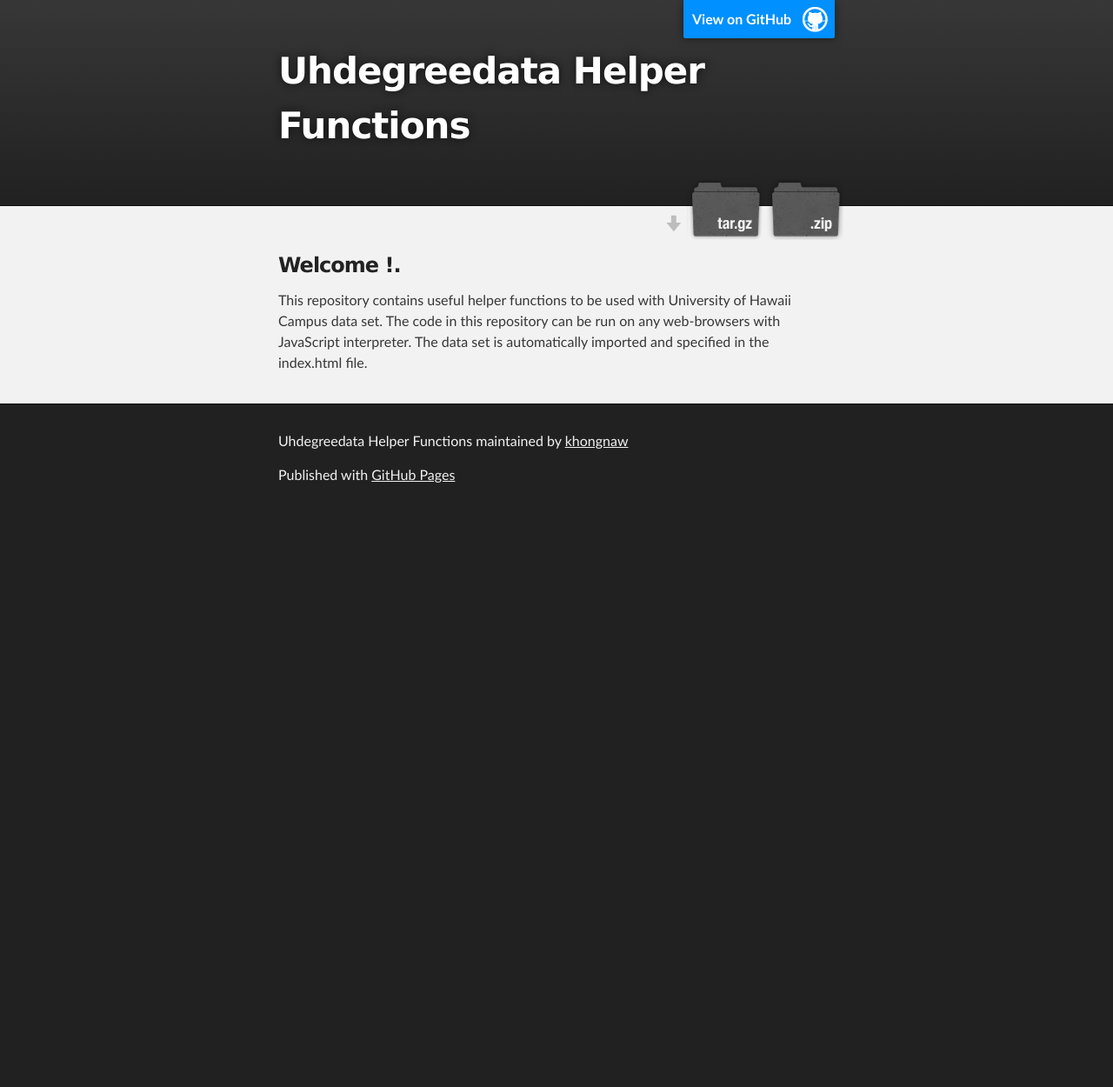
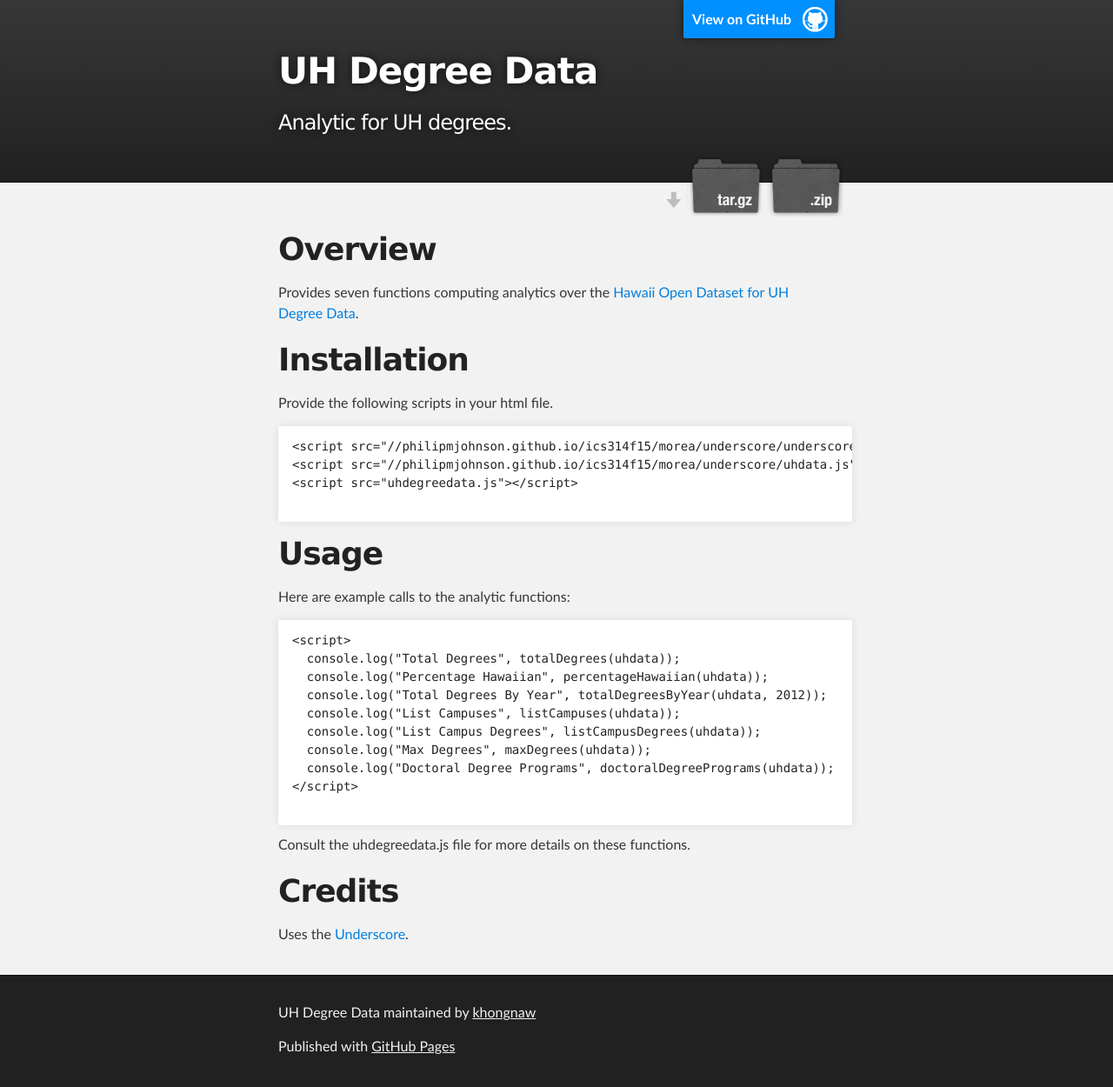
Before and after one commit to khongnaw/uhdegreedata, a plain HTML site: page index.html in a window 1280 px wide. Shown: the whole page at 87% size. Before the commit the page ends 800 px from the top, so only its background shows below. Drawn offline with Linux system fonts and the light colour scheme.

Commit message:
Create gh-pages branch via GitHub

```diff
--- a/index.html
+++ b/index.html
@@ -4,11 +4,11 @@
   <head>
     <meta charset='utf-8'>
     <meta http-equiv="X-UA-Compatible" content="chrome=1">
-    <meta name="description" content="Uhdegreedata Helper Functions : ">
+    <meta name="description" content="UH Degree Data : Analytic for UH degrees.">
 
     <link rel="stylesheet" type="text/css" media="screen" href="stylesheets/stylesheet.css">
 
-    <title>Uhdegreedata Helper Functions</title>
+    <title>UH Degree Data</title>
   </head>
 
   <body>
@@ -18,8 +18,8 @@
         <header class="inner">
           <a id="forkme_banner" href="https://github.com/khongnaw/uhdegreedata">View on GitHub</a>
 
-          <h1 id="project_title">Uhdegreedata Helper Functions</h1>
-          <h2 id="project_tagline"></h2>
+          <h1 id="project_title">UH Degree Data</h1>
+          <h2 id="project_tagline">Analytic for UH degrees.</h2>
 
             <section id="downloads">
               <a class="zip_download_link" href="https://github.com/khongnaw/uhdegreedata/zipball/master">Download this project as a .zip file</a>
@@ -31,17 +31,53 @@
     <!-- MAIN CONTENT -->
     <div id="main_content_wrap" class="outer">
       <section id="main_content" class="inner">
-        <h3>
-<a id="welcome-" class="anchor" href="#welcome-" aria-hidden="true"><span class="octicon octicon-link"></span></a>Welcome !.</h3>
+        <h1>
+<a id="overview" class="anchor" href="#overview" aria-hidden="true"><span class="octicon octicon-link"></span></a>Overview</h1>
 
-<p>This repository contains useful helper functions to be used with University of Hawaii Campus data set. The code in this repository can be run on any web-browsers with JavaScript interpreter.  The data set is automatically imported and specified in the index.html file.</p>
+<p>Provides seven functions computing analytics over the <a href="https://data.hawaii.gov/Formal-Education/University-Of-Hawaii-Degrees-Awarded-By-Major-CIP-/7bfs-svqv">Hawaii Open Dataset
+for UH Degree Data</a>.</p>
+
+<h1>
+<a id="installation" class="anchor" href="#installation" aria-hidden="true"><span class="octicon octicon-link"></span></a>Installation</h1>
+
+<p>Provide the following scripts in your html file.</p>
+
+<pre><code>&lt;script src="//philipmjohnson.github.io/ics314f15/morea/underscore/underscore-min.js"&gt;&lt;/script&gt;
+&lt;script src="//philipmjohnson.github.io/ics314f15/morea/underscore/uhdata.js"&gt;&lt;/script&gt;
+&lt;script src="uhdegreedata.js"&gt;&lt;/script&gt;
+
+</code></pre>
+
+<h1>
+<a id="usage" class="anchor" href="#usage" aria-hidden="true"><span class="octicon octicon-link"></span></a>Usage</h1>
+
+<p>Here are example calls to the analytic functions:</p>
+
+<pre><code>&lt;script&gt;
+  console.log("Total Degrees", totalDegrees(uhdata));
+  console.log("Percentage Hawaiian", percentageHawaiian(uhdata));
+  console.log("Total Degrees By Year", totalDegreesByYear(uhdata, 2012));
+  console.log("List Campuses", listCampuses(uhdata));
+  console.log("List Campus Degrees", listCampusDegrees(uhdata));
+  console.log("Max Degrees", maxDegrees(uhdata));
+  console.log("Doctoral Degree Programs", doctoralDegreePrograms(uhdata));
+&lt;/script&gt;
+
+</code></pre>
+
+<p>Consult the uhdegreedata.js file for more details on these functions.</p>
+
+<h1>
+<a id="credits" class="anchor" href="#credits" aria-hidden="true"><span class="octicon octicon-link"></span></a>Credits</h1>
+
+<p>Uses the <a href="http://underscorejs.org/">Underscore</a>.</p>
       </section>
     </div>
 
     <!-- FOOTER  -->
     <div id="footer_wrap" class="outer">
       <footer class="inner">
-        <p class="copyright">Uhdegreedata Helper Functions maintained by <a href="https://github.com/khongnaw">khongnaw</a></p>
+        <p class="copyright">UH Degree Data maintained by <a href="https://github.com/khongnaw">khongnaw</a></p>
         <p>Published with <a href="https://pages.github.com">GitHub Pages</a></p>
       </footer>
     </div>
```
Also changed, not shown: params.json (+1 -1 lines).
